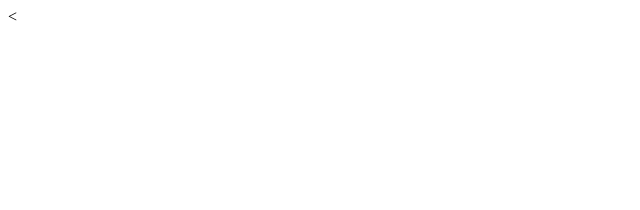
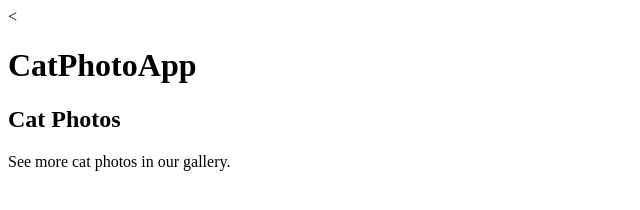
Before and after one commit to georgekrause/cat_photo_app, a plain HTML site: page index.html in a window 1280 px wide. Shown: the whole page, without its empty margins (0-640 px from the left). Drawn offline with Linux system fonts and the light colour scheme.

Commit message:
Added pictures file

```diff
--- a/index.html
+++ b/index.html
@@ -1,8 +1,4 @@
 <<!DOCTYPE html>
-<!--[if lt IE 7]>      <html class="no-js lt-ie9 lt-ie8 lt-ie7"> <![endif]-->
-<!--[if IE 7]>         <html class="no-js lt-ie9 lt-ie8"> <![endif]-->
-<!--[if IE 8]>         <html class="no-js lt-ie9"> <![endif]-->
-<!--[if gt IE 8]>      <html class="no-js"> <!--<![endif]-->
 <html>
     <head>
         <meta charset="utf-8">
@@ -13,10 +9,13 @@
         <link rel="stylesheet" href="">
     </head>
     <body>
-        <!--[if lt IE 7]>
-            <p class="browsehappy">You are using an <strong>outdated</strong> browser. Please <a href="#">upgrade your browser</a> to improve your experience.</p>
-        <![endif]-->
-
+    <main>
+        <h1>CatPhotoApp</h1>
+        <h2>Cat Photos</h2>
+        <!-- TODO Add a link to cat photos-->
+        <p>See more cat photos in our gallery.</p>
+        <img src="">
+    </main>
         <script src="" async defer></script>
     </body>
 </html>
```
